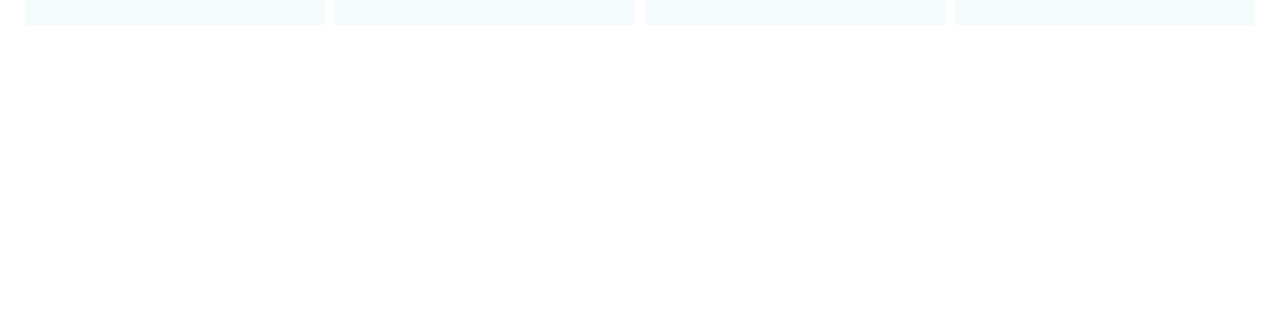
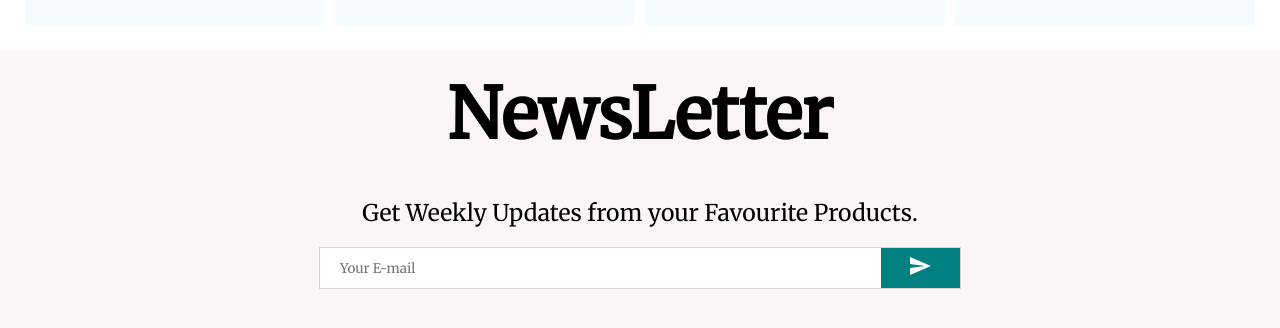
Before and after one commit to BilalAmir1/e-commerce_app, a React (Create React App) app: page / in a window 1280 px wide. Shown: the part 2206-2534 px from the top of the page. Before the commit the page ends 2256 px from the top, so only its background shows below. Built offline with nearby package versions, Linux system fonts and the light colour scheme.

Commit message:
newletter done

```diff
--- /dev/null
+++ b/src/components/Newsletter.jsx
@@ -0,0 +1,59 @@
+import { Send } from "@material-ui/icons";
+import styled from 'styled-components'
+
+const Container = styled.div`
+  display: flex;
+  align-items: center;
+  height: 45vh;
+  background-color: #fcf5f5;
+  flex-direction: column;
+`;
+
+const Title = styled.h1`
+  font-size: 70px;
+  margin: 20px;
+`;
+
+const Desc = styled.div`
+  font-size: 23px;
+  margin: 20px;
+  font-weight: 300;
+`;
+
+const InputContainer = styled.div`
+  height: 40px;
+  width: 50%;
+  background-color: white;
+  display: flex;
+  justify-content: space-between;
+  border: 1px solid lightgray;
+`;
+
+const Input = styled.input`
+  border: none;
+  flex: 8;
+  padding-left: 20px;
+`;
+
+const Button = styled.button`
+  flex: 1;
+  border: none;
+  color: white;
+  background-color: teal;
+  cursor: pointer;
+`;
+
+export const Newsletter = () => {
+  return (
+    <Container>
+        <Title>NewsLetter</Title>
+        <Desc>Get Weekly Updates from your Favourite Products.</Desc>
+        <InputContainer>
+            <Input placeholder="Your E-mail"/>
+            <Button>
+                <Send/>
+            </Button>
+        </InputContainer>
+    </Container>
+  )
+}
--- a/src/pages/Home.jsx
+++ b/src/pages/Home.jsx
@@ -3,6 +3,7 @@
 import { Categories } from '../components/Categories';
 import Navbar from "../components/Navbar";
 import { Products } from '../components/Products';
+import { Newsletter } from '../components/Newsletter';
 import { Slider } from '../components/Slider';
 
 const HomePage = () => {
@@ -13,6 +14,7 @@
     <Slider/>
     <Categories/>
     <Products/>
+    <Newsletter/>
     </div>
   )
 }
```
